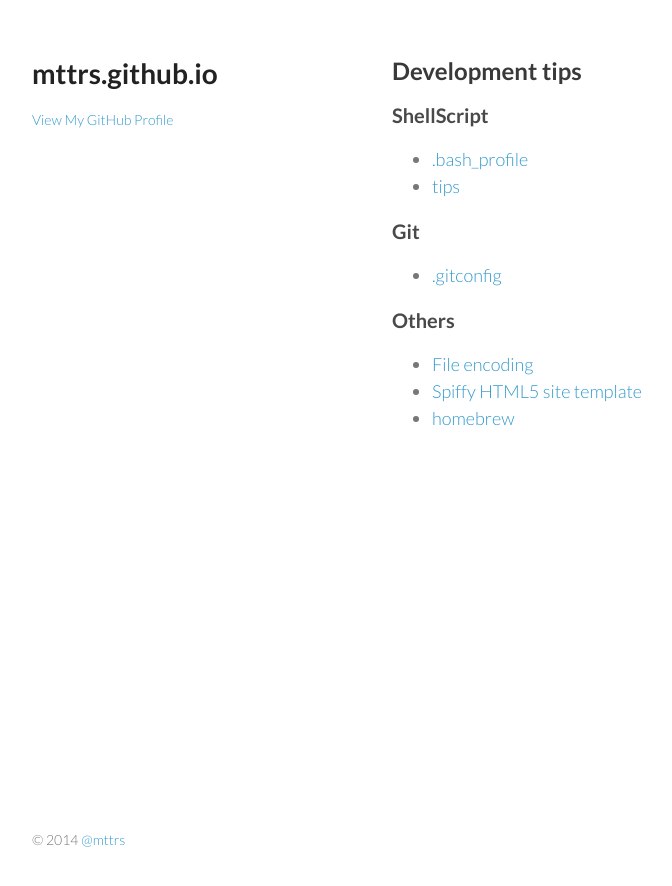
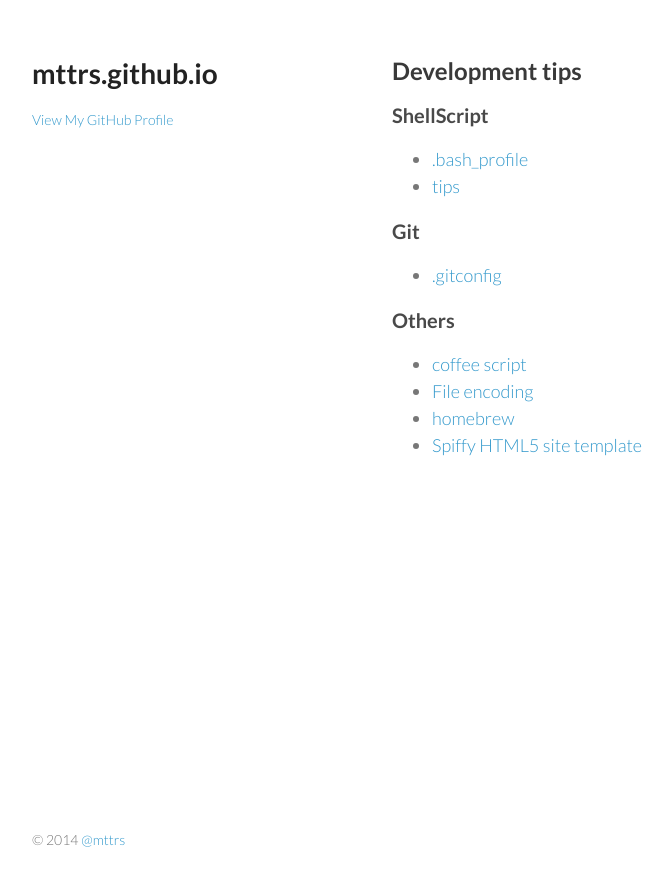
Before and after one commit to gitter-badger/mttrs.github.io, a Jekyll site: the page built from index.md, in a window 1280 px wide. Shown: the top 886 px of the page, without its empty margins (178-850 px from the left). Built offline with Jekyll 4.4.1, drawn with Linux system fonts in a browser that asks for light colours.

Commit message:
Update index.md

```diff
--- a/index.md
+++ b/index.md
@@ -39,18 +39,23 @@ layout: default
     <h3>Others</h3>
     <ul>
       <li class="link-list">
+        <a href="https://github.com/mttrs/notes/blob/master/coffee_script.md" target="_blank">
+          coffee script
+        </a>
+      </li>
+      <li class="link-list">
         <a href="https://github.com/mttrs/notes/blob/master/change_char_code.md" target="_blank">
           File encoding
         </a>
       </li>
       <li class="link-list">
-        <a href="http://html5up.net/" target="_blank">
-          Spiffy HTML5 site template
+        <a href="https://github.com/mttrs/notes/blob/master/brew.md" target="_blank">
+          homebrew
         </a>
       </li>
       <li class="link-list">
-        <a href="https://github.com/mttrs/notes/blob/master/brew.md" target="_blank">
-          homebrew
+        <a href="http://html5up.net/" target="_blank">
+          Spiffy HTML5 site template
         </a>
       </li>
     </ul>
```
